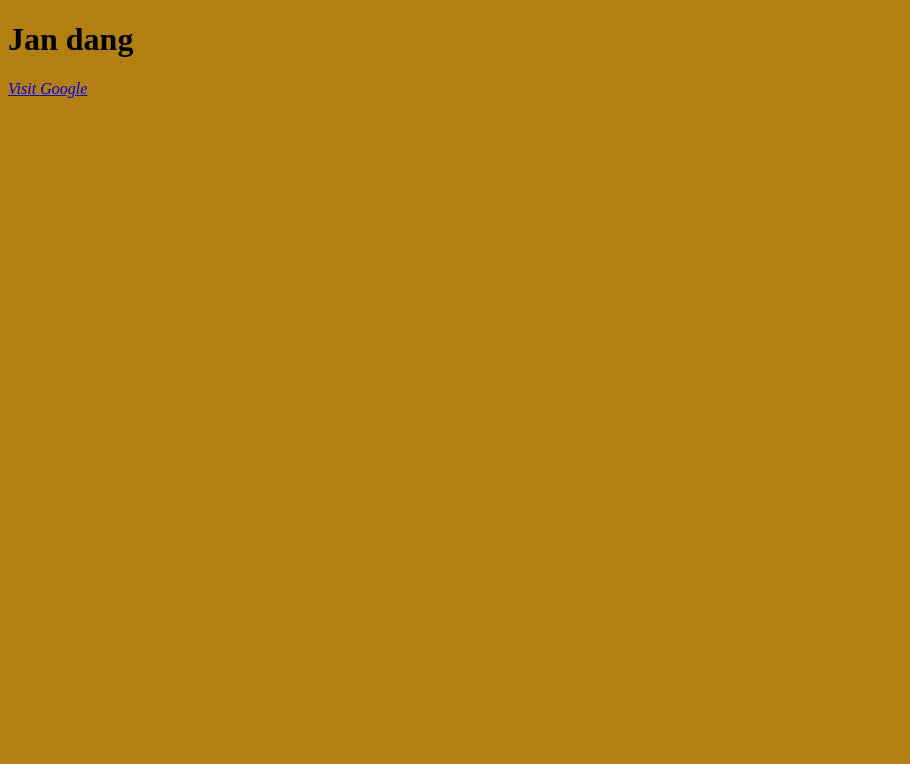
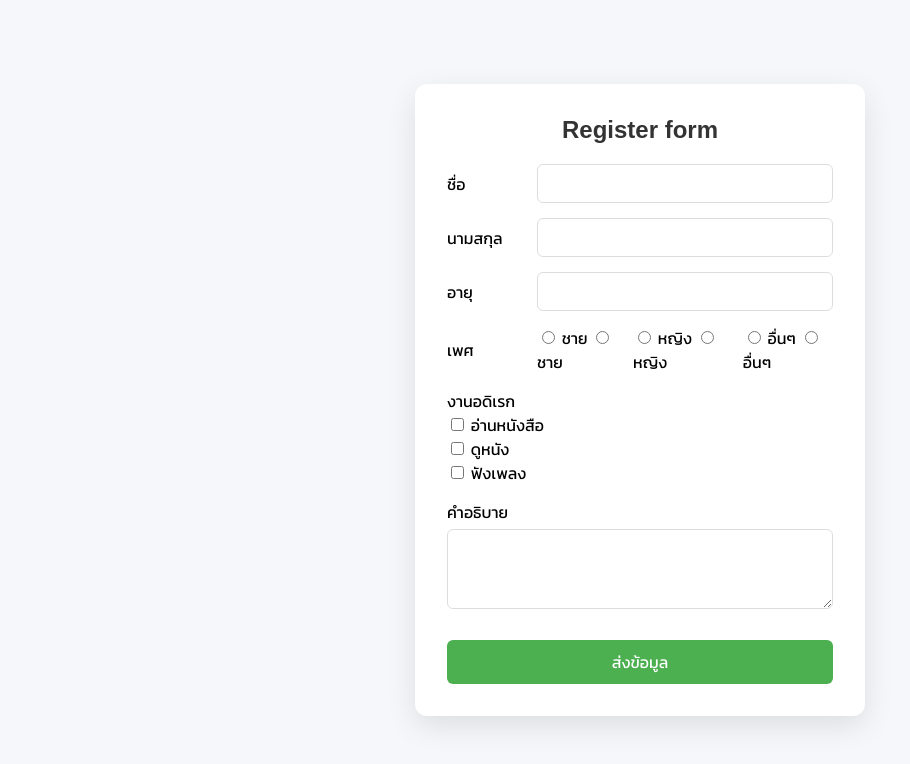
Before and after one commit to chadsadakorn/241_700, a website: page index.html in a window 1280 px wide. Shown: the whole page, without its empty margins (0-910 px from the left). Drawn offline with Linux system fonts and the light colour scheme; a web font is replaced by a local one.

Commit message:
Add files via upload

```diff
--- a/index.html
+++ b/index.html
@@ -1,15 +1,67 @@
 <!DOCTYPE html>
 <html lang="en">
 <head>
+
     <meta charset="UTF-8">
     <meta name="viewport" content="width=device-width, initial-scale=1.0">
     <title>Document</title>
+    <link rel="stylesheet" href="styles.css">
 
 </head>
-<body style="background-color: rgb(179, 127, 16);">
-    <h1><b>Jan dang</b></h1>
-    <a href="http://www.google.com" target="_blank"><i>Visit Google</i></a>
-
-
+<body>
+    <div class="container">
+        <div class="header">
+            Register form
+        </div>
+        <div class="flex form-input">
+            <div class="header-form">ชื่อ</div>
+            <input class="form" name="firstname" type="text">
+        </div>
+        <div class="flex form-input">
+            <div class="header-form">นามสกุล</div>
+            <input class="form" name="lastname" type="text">
+        </div>
+        <div class="flex form-input">
+            <div class="header-form">อายุ</div>
+            <input class="form" name="age" type="number" min="0" max="100">
+        </div>
+        <div class="flex gender form-input">
+            <div class="header-form">เพศ</div>
+            <div class="flex">
+                <div>
+                    <input name="gender" type="radio"> ชาย
+                    <input name="gender" type="radio" value="ชาย"> ชาย
+                </div>
+                <div>
+                    <input name="gender" type="radio"> หญิง
+                    <input name="gender" type="radio" value="หญิง"> หญิง
+                </div>
+                <div>
+                    <input name="gender" type="radio"> อื่นๆ
+                    <input name="gender" type="radio" value="อื่นๆ"> อื่นๆ
+                </div>
+            </div>
+        </div>
+        <div class="form-input">
+            งานอดิเรก
+            <div>
+                <input name="interest" type="checkbox" value="อ่านหนังสือ"> อ่านหนังสือ
+            </div>
+            <div>
+                <input name="interest" type="checkbox" value="ดูหนัง"> ดูหนัง
+            </div>
+            <div>
+                <input name="interest" type="checkbox" value="ฟังเพลง"> ฟังเพลง
+            </div>
+        </div>
+        <div class="form-input">
+            คำอธิบาย
+            <textarea name="description"></textarea>
+        </div>
+        <div class="center">
+            <button onclick="submitData()" class="button">ส่งข้อมูล</button>
+        </div>
+    </div>
+    <script src="index.js"></script>
 </body>
 </html>
--- a/index.js
+++ b/index.js
@@ -1,12 +1,26 @@
-const http = require('http');
-const host = 'localhost';
-const port = 8000;
+function submitData () {
+    let firstNameDOM = document.querySelector('input[name=firstname]');
+    let lastNameDOM = document.querySelector('input[name=lastname]');
+    let ageDOM = document.querySelector('input[name=age]');
+    let genderDOM = document.querySelector('input[name=gender]:checked');
+    let interestDOMs = document.querySelectorAll('input[name=interest]:checked');
+    let descriptionDOM = document.querySelector('textarea[name=description]');
 
-const requestListener = function (req, res){
-    res.write(200);
-    res.end("Hello, World! This my frist server.");
+    let interest = ''
+    for (let i = 0; i < interestDOMs.length; i++) {
+        interest += interestDOMs[i].value
+        if (i != interestDOMs.length - 1) {
+            interest += ','
+        }
+    }
+
+    let userData ={
+        firstName: firstNameDOM.value,
+        lastName: lastNameDOM.value,
+        age: ageDOM.value,
+        gender: genderDOM.value,
+        description: descriptionDOM.value,
+        interest: interest
+    }
+     console.log('submitData', userData);
 }
-const server = http.createServer(requestListener);
-server.listen(port, host, () => {
-    console.log(`Sever is running on http://${host}:${port}`);
-});
--- /dev/null
+++ b/styles.css
@@ -0,0 +1,94 @@
+/* 1. ดึง Font จากโฟลเดอร์ Kanit ที่อยู่ด้านนอก */
+@font-face {
+    font-family: 'Kanit';
+    /* ../ หมายถึงถอยออกจากโฟลเดอร์ Frontend 1 ชั้น */
+    src: url('../Kanit/Kanit-Regular.ttf') format('truetype');
+    font-weight: normal;
+    font-style: normal;
+}
+
+@font-face {
+    font-family: 'Kanit';
+    src: url('../Kanit/Kanit-Bold.ttf') format('truetype');
+    font-weight: bold;
+    font-style: normal;
+}
+
+/* 2. ตั้งค่าพื้นฐานและ Layout */
+* {
+    box-sizing: border-box;
+    font-family: 'Kanit', sans-serif;
+}
+
+body {
+    background-color: #f5f7fa;
+    margin: 0;
+    display: flex;
+    justify-content: center;
+    align-items: center;
+    min-height: 100vh;
+}
+
+/* 3. ตกแต่งฟอร์มให้ดูดี */
+.container {
+    background: #ffffff;
+    padding: 2rem;
+    border-radius: 12px;
+    box-shadow: 0 10px 30px rgba(0, 0, 0, 0.1);
+    width: 100%;
+    max-width: 450px;
+}
+
+.header {
+    font-size: 24px;
+    font-weight: bold;
+    text-align: center;
+    margin-bottom: 20px;
+    color: #333;
+}
+
+.flex {
+    display: flex;
+    align-items: center;
+    gap: 10px;
+}
+
+.form-input {
+    margin-bottom: 15px;
+}
+
+.header-form {
+    min-width: 80px;
+    font-weight: 500;
+}
+
+.form, textarea {
+    flex: 1;
+    padding: 8px 12px;
+    border: 1px solid #ddd;
+    border-radius: 6px;
+    font-size: 14px;
+}
+
+textarea {
+    width: 100%;
+    height: 80px;
+    margin-top: 5px;
+}
+
+.button {
+    width: 100%;
+    padding: 10px;
+    background-color: #4CAF50;
+    color: white;
+    border: none;
+    border-radius: 6px;
+    font-size: 16px;
+    cursor: pointer;
+    margin-top: 10px;
+    transition: 0.3s;
+}
+
+.button:hover {
+    background-color: #45a049;
+}
```
